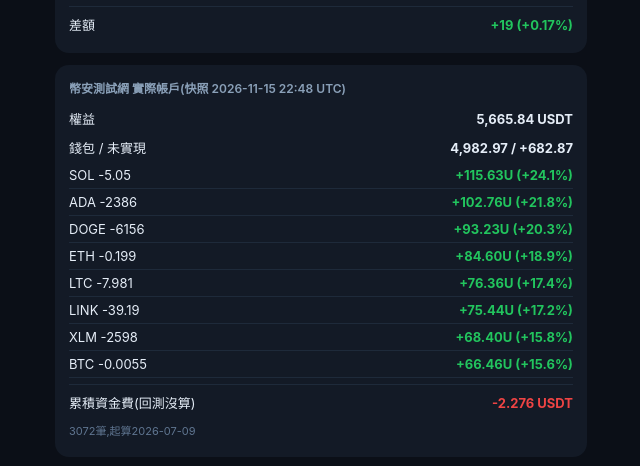
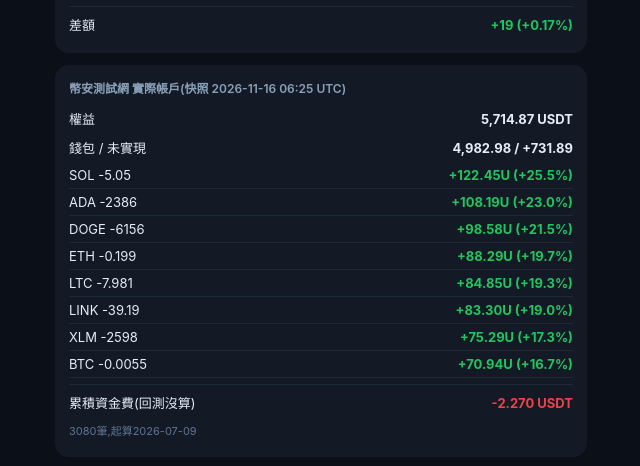
Before and after one commit to pidasin/crypto_combo_forward, a plain HTML site: page index.html in a window 1280 px wide. Shown: the part 1165-1631 px from the top of the page, 319-959 px from the left. Drawn offline with nearby package versions, Linux system fonts and the light colour scheme; no server answers.

Commit message:
前向+模擬金 2026-11-16

```diff
--- a/bot_state.json
+++ b/bot_state.json
@@ -1 +1 @@
-{"last": "2026-11-15", "snapshot_utc": "2026-11-16 06:25", "equity": 5714.87, "wallet": 4982.98, "upnl": 731.89, "positions": [{"symbol": "SOLUSDT", "qty": -5.05, "entry": 95.13703768259, "upnl": 122.44754028, "pct": 25.486433328000402}, {"symbol": "ADAUSDT", "qty": -2386.0, "entry": 0.1974074444869, "upnl": 108.19438686, "pct": 22.970516698527614}, {"symbol": "DOGEUSDT", "qty": -6156.0, "entry": 0.0744743110097, "upnl": 98.58169152, "pct": 21.502609131777326}, {"symbol": "ETHUSDT", "qty": -0.199, "entry": 2252.23866234, "upnl": 88.29007537, "pct": 19.69901005035161}, {"symbol": "LTCUSDT", "qty": -7.981, "entry": 55.0116745363, "upnl": 84.84728652, "pct": 19.325279423291153}, {"symbol": "LINKUSDT", "qty": -39.19, "entry": 11.20417489789, "upnl": 83.30485132, "pct": 18.972088880041916}, {"symbol": "XLMUSDT", "qty": -2598.0, "entry": 0.1670977308743, "upnl": 75.2856234, "pct": 17.342126579683512}, {"symbol": "BTCUSDT", "qty": -0.0055, "entry": 77270.35818182, "upnl": 70.93539218, "pct": 16.69119224525833}], "funding_total": -2.27, "funding_n": 3080}
+{"last": "2026-11-15", "snapshot_utc": "2026-11-16 19:35", "equity": 5695.8, "wallet": 4983.12, "upnl": 712.68, "positions": [{"symbol": "SOLUSDT", "qty": -5.05, "entry": 95.13703768259, "upnl": 121.03667274, "pct": 25.192773027347364}, {"symbol": "ADAUSDT", "qty": -2386.0, "entry": 0.1974074444869, "upnl": 105.71755184, "pct": 22.44466520255281}, {"symbol": "DOGEUSDT", "qty": -6156.0, "entry": 0.0744743110097, "upnl": 93.59773236, "pct": 20.415509447304174}, {"symbol": "ETHUSDT", "qty": -0.199, "entry": 2252.23866234, "upnl": 86.90927894, "pct": 19.3909309979998}, {"symbol": "LTCUSDT", "qty": -7.981, "entry": 55.0116745363, "upnl": 80.62146442, "pct": 18.36278319948594}, {"symbol": "LINKUSDT", "qty": -39.19, "entry": 11.20417489789, "upnl": 79.25258259, "pct": 18.049213425693473}, {"symbol": "XLMUSDT", "qty": -2598.0, "entry": 0.1670977308743, "upnl": 77.35887936, "pct": 17.819703382088033}, {"symbol": "BTCUSDT", "qty": -0.0055, "entry": 77270.35818182, "upnl": 68.18866387, "pct": 16.044883416072356}], "funding_total": -2.1315, "funding_n": 3096}
--- a/index.html
+++ b/index.html
@@ -50,11 +50,11 @@ h1{font-size:15px;margin:0 0 2px;color:#8aa0b8;font-weight:600}
  <div class="hrow"><span>理論回測(簡化成本模型)</span><b>$11,041</b></div>
  <div class="hrow" style="border-top:1px solid #1e2a3a;margin-top:4px;padding-top:8px">
  <span>差額</span><b style="color:#22c55e">+19 (+0.17%)</b></div></div>
-<div class="card"><div class="ct">幣安測試網 實際帳戶(快照 2026-11-15 22:48 UTC)</div>
- <div class="hrow"><span>權益</span><b>5,665.84 USDT</b></div>
- <div class="hrow"><span>錢包 / 未實現</span><b>4,982.97 / +682.87</b></div>
- <div class="prow"><span>SOL -5.05</span><b style="color:#22c55e">+115.63U (+24.1%)</b></div><div class="prow"><span>ADA -2386</span><b style="color:#22c55e">+102.76U (+21.8%)</b></div><div class="prow"><span>DOGE -6156</span><b style="color:#22c55e">+93.23U (+20.3%)</b></div><div class="prow"><span>ETH -0.199</span><b style="color:#22c55e">+84.60U (+18.9%)</b></div><div class="prow"><span>LTC -7.981</span><b style="color:#22c55e">+76.36U (+17.4%)</b></div><div class="prow"><span>LINK -39.19</span><b style="color:#22c55e">+75.44U (+17.2%)</b></div><div class="prow"><span>XLM -2598</span><b style="color:#22c55e">+68.40U (+15.8%)</b></div><div class="prow"><span>BTC -0.0055</span><b style="color:#22c55e">+66.46U (+15.6%)</b></div>
- <div class="hrow" style="border-top:1px solid #1e2a3a;margin-top:6px;padding-top:8px"><span>累積資金費(回測沒算)</span><b style="color:#ef4444">-2.276 USDT</b></div><div class="hrow"><span style="color:#5f7590;font-size:11px">3072筆,起算2026-07-09</span></div></div>
+<div class="card"><div class="ct">幣安測試網 實際帳戶(快照 2026-11-16 06:25 UTC)</div>
+ <div class="hrow"><span>權益</span><b>5,714.87 USDT</b></div>
+ <div class="hrow"><span>錢包 / 未實現</span><b>4,982.98 / +731.89</b></div>
+ <div class="prow"><span>SOL -5.05</span><b style="color:#22c55e">+122.45U (+25.5%)</b></div><div class="prow"><span>ADA -2386</span><b style="color:#22c55e">+108.19U (+23.0%)</b></div><div class="prow"><span>DOGE -6156</span><b style="color:#22c55e">+98.58U (+21.5%)</b></div><div class="prow"><span>ETH -0.199</span><b style="color:#22c55e">+88.29U (+19.7%)</b></div><div class="prow"><span>LTC -7.981</span><b style="color:#22c55e">+84.85U (+19.3%)</b></div><div class="prow"><span>LINK -39.19</span><b style="color:#22c55e">+83.30U (+19.0%)</b></div><div class="prow"><span>XLM -2598</span><b style="color:#22c55e">+75.29U (+17.3%)</b></div><div class="prow"><span>BTC -0.0055</span><b style="color:#22c55e">+70.94U (+16.7%)</b></div>
+ <div class="hrow" style="border-top:1px solid #1e2a3a;margin-top:6px;padding-top:8px"><span>累積資金費(回測沒算)</span><b style="color:#ef4444">-2.270 USDT</b></div><div class="hrow"><span style="color:#5f7590;font-size:11px">3080筆,起算2026-07-09</span></div></div>
 <div class="card"><div class="ct">最近逐筆交易(近10筆)</div><div class="prow"><span>2026-11-14 XLM</span><b style="color:#ef4444">SELL 202.0　$0.1376</b></div><div class="prow"><span>2026-11-14 SOL</span><b style="color:#ef4444">SELL 0.49　$70.79</b></div><div class="prow"><span>2026-11-14 LTC</span><b style="color:#ef4444">SELL 0.941　$44.8</b></div><div class="prow"><span>2026-11-14 LINK</span><b style="color:#ef4444">SELL 4.29　$9.079</b></div><div class="prow"><span>2026-11-14 ETH</span><b style="color:#ef4444">SELL 0.022　$1,796</b></div><div class="prow"><span>2026-11-14 DOGE</span><b style="color:#ef4444">SELL 820.0　$0.05808</b></div><div class="prow"><span>2026-11-14 BTC</span><b style="color:#ef4444">SELL 0.001　$6.453e+04</b></div><div class="prow"><span>2026-11-14 ADA</span><b style="color:#ef4444">SELL 291.0　$0.1497</b></div><div class="prow"><span>2026-11-13 XLM</span><b style="color:#ef4444">SELL 96.0　$0.1445</b></div><div class="prow"><span>2026-11-13 SOL</span><b style="color:#ef4444">SELL 0.27　$75.9</b></div></div>
 <div class="note"><b>別被短期數字騙:</b>慢性衰退要~3年才看得出,現在的Sharpe誤差巨大。紅綠燈連續兩月轉紅才是真警訊。押多少 &gt; 用什麼策略。</div>
 <div class="foot">自動更新 · 過去紀錄不可竄改</div>
```
